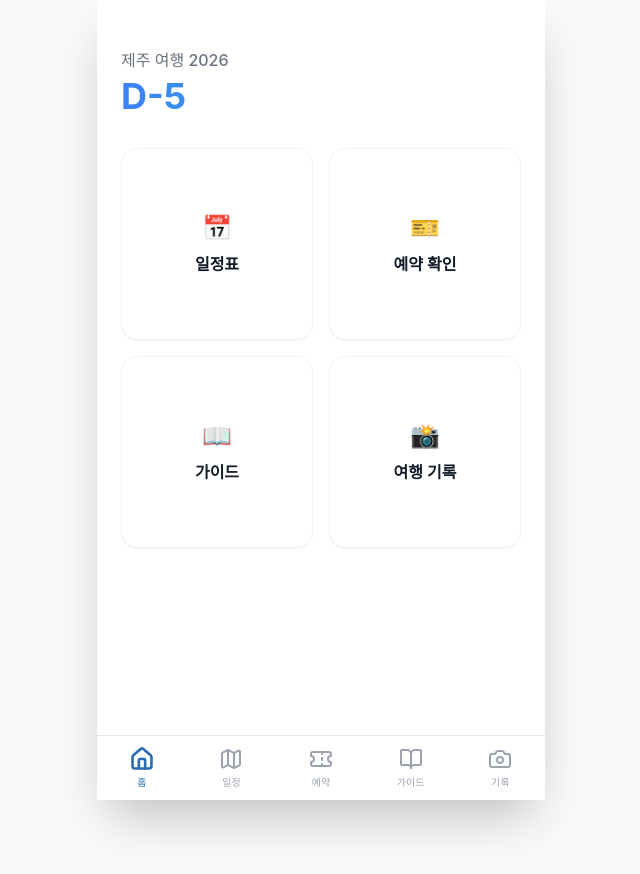
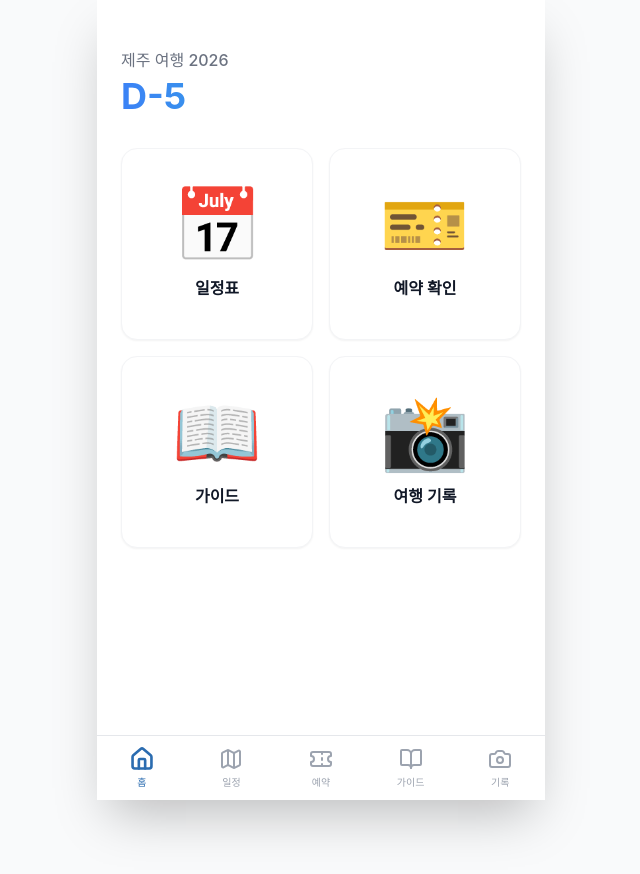
Before and after one commit to jgjeong730/jejutrekking1, a React (Vite) app: page / in a window 1280 px wide. Shown: the top 874 px of the page, without its empty margins (319-959 px from the left). Built offline with nearby package versions, Linux system fonts and the light colour scheme.

Commit message:
Update: Larger emojis (300%) and better car thumbnail

```diff
--- a/src/data/reservations.ts
+++ b/src/data/reservations.ts
@@ -33,7 +33,7 @@ export const RESERVATIONS: ReservationData = {
         cost: 80700,
         reservationNumber: "2602165717",
         rentalDuration: "95시간 대여",
-        imgUrl: "https://upload.wikimedia.org/wikipedia/commons/thumb/6/6f/Hyundai_Kona_Electric_Classic_Chalk_White_%281%29.jpg/640px-Hyundai_Kona_Electric_Classic_Chalk_White_%281%29.jpg" // Using a generic placeholder for now
+        imgUrl: "https://file.carisyou.com/upload/2018/04/12/20180412101340476_w.jpg" // White Kona Electric similar to receipt
     },
     accommodations: [
         // Placeholder for now as user hasn't provided details yet in images
--- a/src/pages/Home.tsx
+++ b/src/pages/Home.tsx
@@ -18,19 +18,19 @@ const Home: React.FC = () => {
 
             <div className="grid grid-cols-2 gap-4">
                 <Link to="/schedule" className="bg-white p-6 rounded-2xl shadow-sm border border-gray-100 flex flex-col items-center justify-center aspect-square hover:bg-gray-50 transition-colors">
-                    <span className="text-2xl mb-2">📅</span>
+                    <span className="text-7xl mb-4">📅</span>
                     <span className="font-semibold">일정표</span>
                 </Link>
                 <Link to="/reservations" className="bg-white p-6 rounded-2xl shadow-sm border border-gray-100 flex flex-col items-center justify-center aspect-square hover:bg-gray-50 transition-colors">
-                    <span className="text-2xl mb-2">🎫</span>
+                    <span className="text-7xl mb-4">🎫</span>
                     <span className="font-semibold">예약 확인</span>
                 </Link>
                 <Link to="/guide" className="bg-white p-6 rounded-2xl shadow-sm border border-gray-100 flex flex-col items-center justify-center aspect-square hover:bg-gray-50 transition-colors">
-                    <span className="text-2xl mb-2">📖</span>
+                    <span className="text-7xl mb-4">📖</span>
                     <span className="font-semibold">가이드</span>
                 </Link>
                 <Link to="/records" className="bg-white p-6 rounded-2xl shadow-sm border border-gray-100 flex flex-col items-center justify-center aspect-square hover:bg-gray-50 transition-colors">
-                    <span className="text-2xl mb-2">📸</span>
+                    <span className="text-7xl mb-4">📸</span>
                     <span className="font-semibold">여행 기록</span>
                 </Link>
             </div>
```
